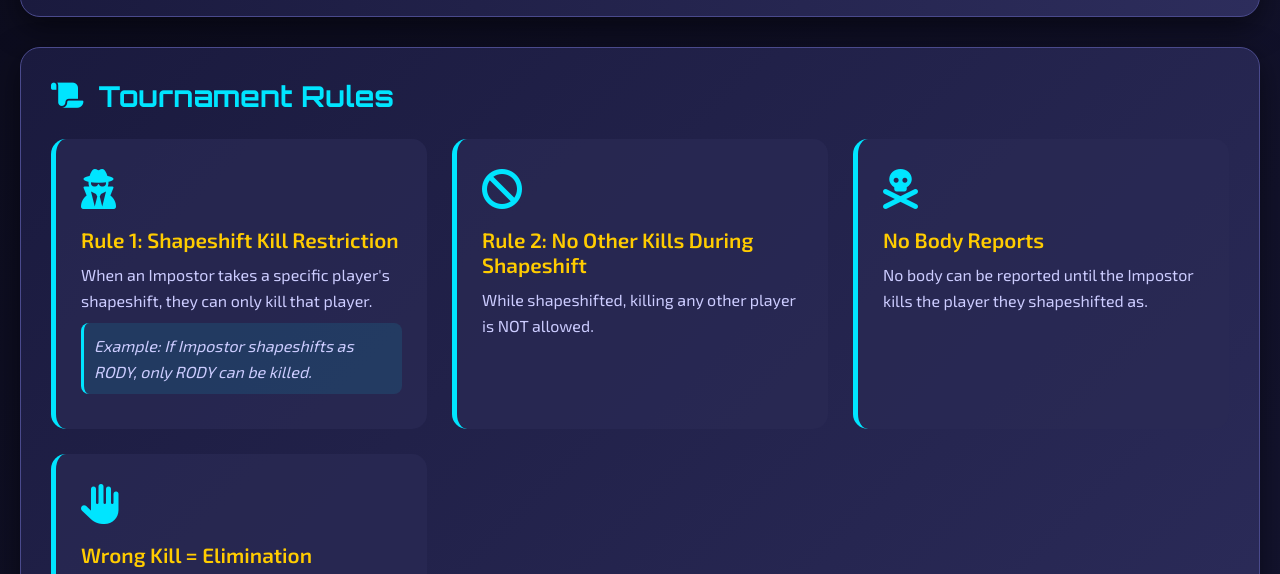
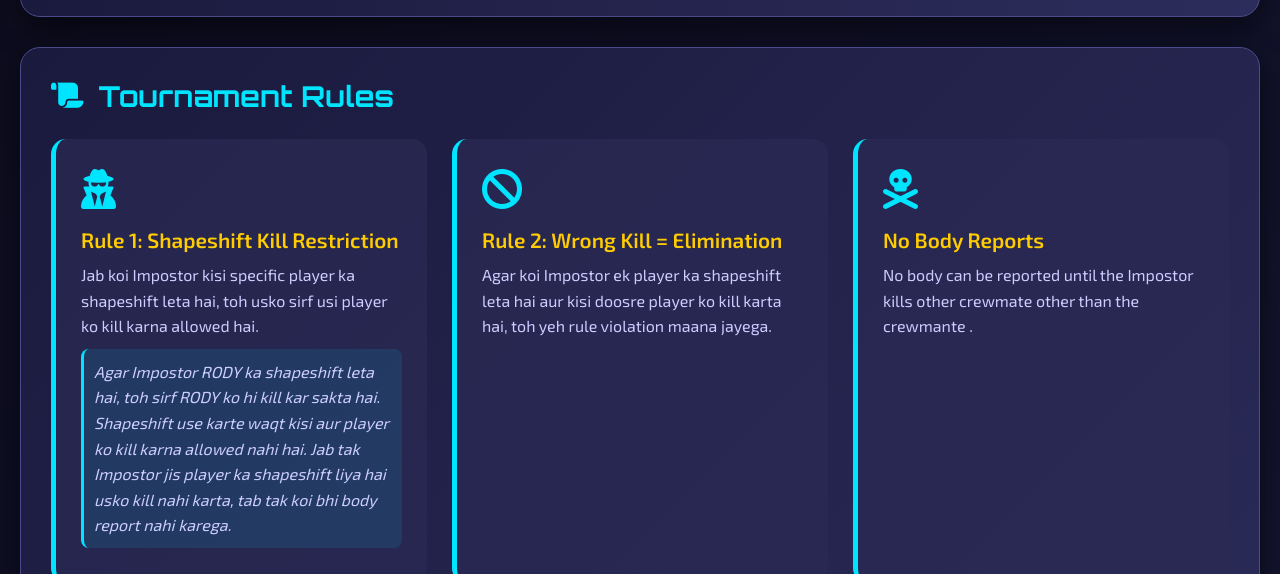
Before and after one commit to Venkey2238/esports, a website: page index.html in a window 1280 px wide. Shown: the part 196-770 px from the top of the page. Drawn offline with Linux system fonts and the light colour scheme.

Commit message:
Update index.html

```diff
--- a/index.html
+++ b/index.html
@@ -43,20 +43,20 @@
                     <div class="rule-item">
                         <div class="rule-icon"><i class="fas fa-user-secret"></i></div>
                         <h3>Rule 1: Shapeshift Kill Restriction</h3>
-                        <p>When an Impostor takes a specific player's shapeshift, they can only kill that player.</p>
-                        <p class="example">Example: If Impostor shapeshifts as RODY, only RODY can be killed.</p>
+                        <p>Jab koi Impostor kisi specific player ka shapeshift leta hai, toh usko sirf usi player ko kill karna allowed hai.</p>
+                        <p class="example">Agar Impostor RODY ka shapeshift leta hai, toh sirf RODY ko hi kill kar sakta hai. Shapeshift use karte waqt kisi aur player ko kill karna allowed nahi hai. Jab tak Impostor jis player ka shapeshift liya hai usko kill nahi karta, tab tak koi bhi body report nahi karega.</p>
                     </div>
 
                     <div class="rule-item">
                         <div class="rule-icon"><i class="fas fa-ban"></i></div>
-                        <h3>Rule 2: No Other Kills During Shapeshift</h3>
-                        <p>While shapeshifted, killing any other player is NOT allowed.</p>
+                        <h3>Rule 2: Wrong Kill = Elimination</h3>
+                        <p>Agar koi Impostor ek player ka shapeshift leta hai aur kisi doosre player ko kill karta hai, toh yeh rule violation maana jayega.</p>
                     </div>
 
                     <div class="rule-item">
                         <div class="rule-icon"><i class="fas fa-skull-crossbones"></i></div>
                         <h3>No Body Reports</h3>
-                        <p>No body can be reported until the Impostor kills the player they shapeshifted as.</p>
+                        <p>No body can be reported until the Impostor kills other crewmate other than the crewmante .</p>
                     </div>
 
                     <div class="rule-item">
```
